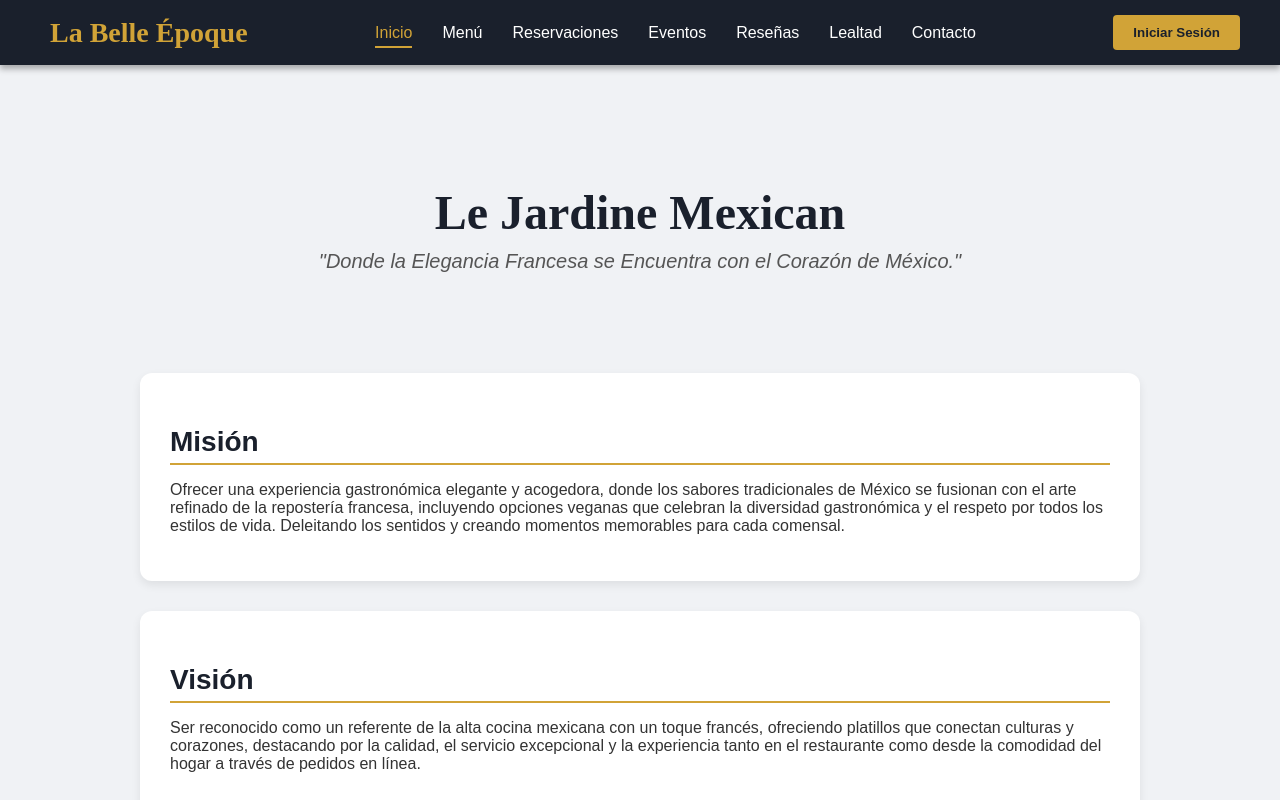
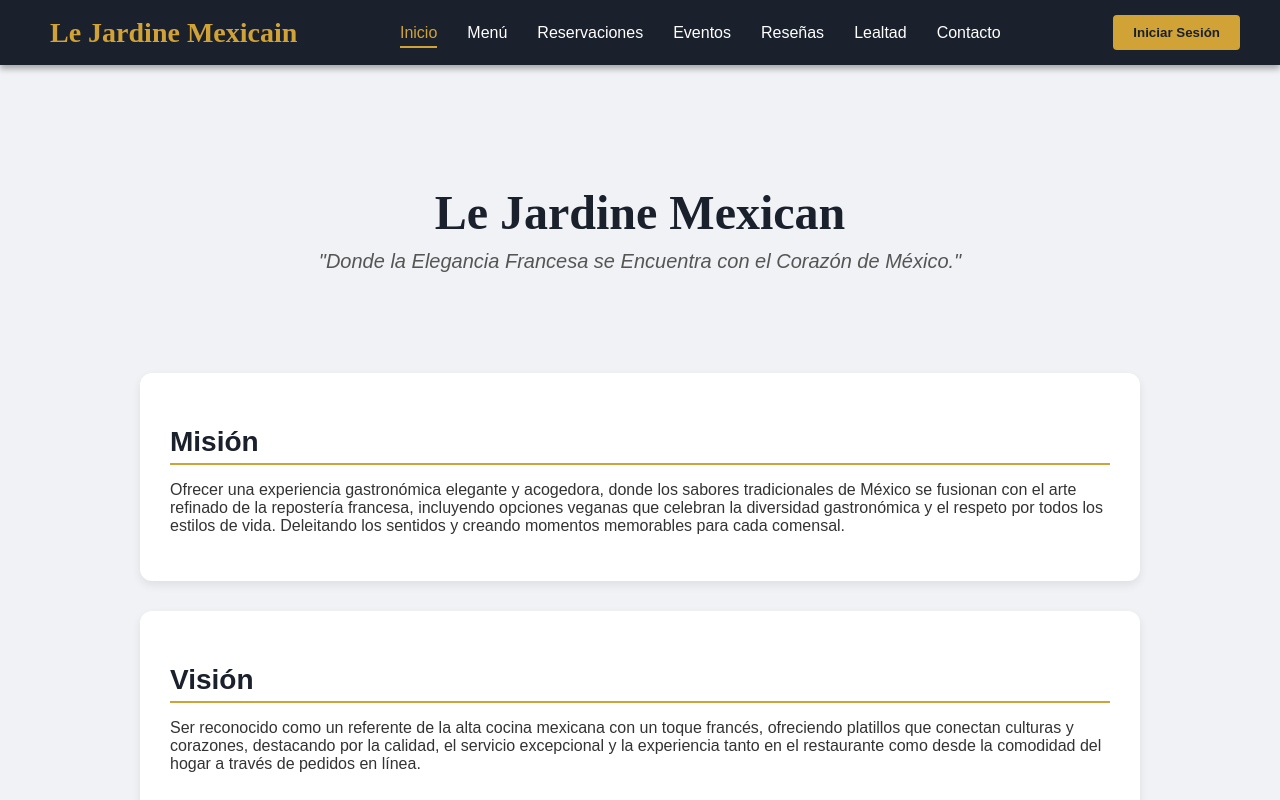
Before and after one commit to Cruzito123/Proyecto-Web, a React (Create React App) app in the folder frontend/: page / in a window 1280 px wide. Shown: the top 800 px of the page. Built offline with nearby package versions, Linux system fonts and the light colour scheme.

Commit message:
Pequeños cambios

```diff
--- a/frontend/src/components/common/Header.jsx
+++ b/frontend/src/components/common/Header.jsx
@@ -49,7 +49,7 @@ function Header() {
         <>
             <header className="main-header">
                 <div className="logo-container">
-                    <Link to="/" className="site-name">La Belle Époque</Link>
+                    <Link to="/" className="site-name">Le Jardine Mexicain</Link>
                 </div>
 
                 <nav className="main-nav">
```
